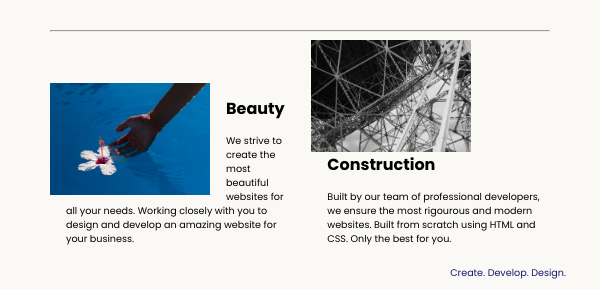
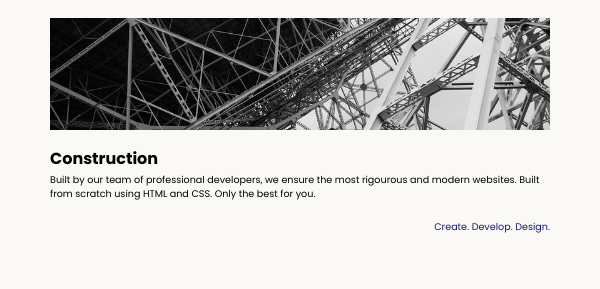
Before and after one commit to Suihuar/1-16-HTML-CSS-JS, a plain HTML site: page 8.4 Web Design Agency Project/index.html in a window 600 px wide. Shown: the part 660-949 px from the top of the page. After the commit the page ends 899 px from the top, so only its background shows below. Drawn offline with Linux system fonts and the light colour scheme.

Commit message:
website layout CSS updated

```diff
--- a/8.4 Web Design Agency Project/index.html
+++ b/8.4 Web Design Agency Project/index.html
@@ -15,7 +15,6 @@
   <div class="main">
     <img class="logo" src="./assets/images/logo.png" alt="logo">
     <h1>We are a Creative Design Agency</h1>
-    <hr>
 
     <div class="left-card">
       <img class="tile-image" src="./assets/images/beautiful.jpg" alt="hand and flower in water">
--- a/8.4 Web Design Agency Project/style.css
+++ b/8.4 Web Design Agency Project/style.css
@@ -1,4 +1,4 @@
-@media (min-width: 600px) {
+@media (min-width: 601px) {
   body {
     font-family: "Poppins", sans-serif;
     margin: 50px 50px 0 50px;
@@ -18,19 +18,20 @@
     color: midnightblue;
   }
   .left-card{
+    float: left;
     display: inline-block;
     width: 45%;
     margin-right: 2rem;
   }
   .right-card{
+    float: right;
     display: inline-block;
-    /* 靠右对齐 */
     width: 45%;
   }
   .tile-image{
-    width: 10rem;
+    width: 50%;
     height: 7rem;
-
+    object-fit: cover;
     float: left;
   }
   h2{
@@ -44,3 +45,52 @@
     left: 1rem;
   }
 }
+
+@media (max-width: 600px) {
+  body {
+    font-family: "Poppins", sans-serif;
+    margin: 50px 50px 0 50px;
+    background-color: #faf9f6;
+    display: flex;
+    flex-direction: column;
+    min-height: 95vh;
+  }
+  .main {
+    flex: 1;
+  }
+  h1 {
+    font-size: 4rem;
+  }
+  footer {
+    text-align: right;
+    color: midnightblue;
+  }
+  .left-card{
+    float: left;
+    display: block;
+    width: 100%;
+    margin-right: 2rem;
+  }
+  .right-card{
+    float: right;
+    display: block;
+    width: 100%;
+    margin-top: 1rem;
+  }
+  .tile-image{
+    width: 100%;
+    height: 7rem;
+    object-fit: cover;
+    float: left;
+  }
+  h2{
+    font-size: 1rem;
+    position: relative;
+    top: 1rem;
+  }
+  p {
+    font-size: 0.6rem;
+    position: relative;
+    top: 0.3rem;
+  }
+}
```
